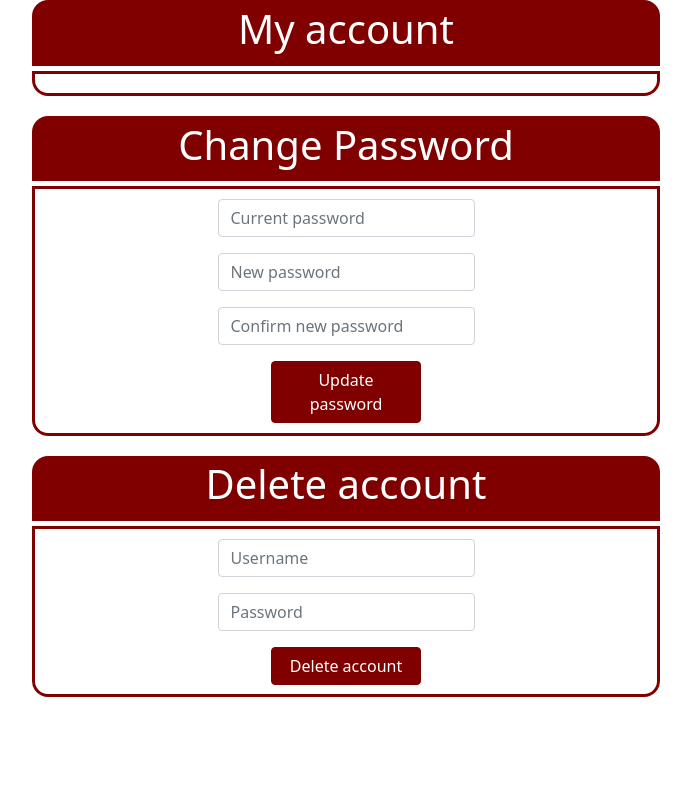
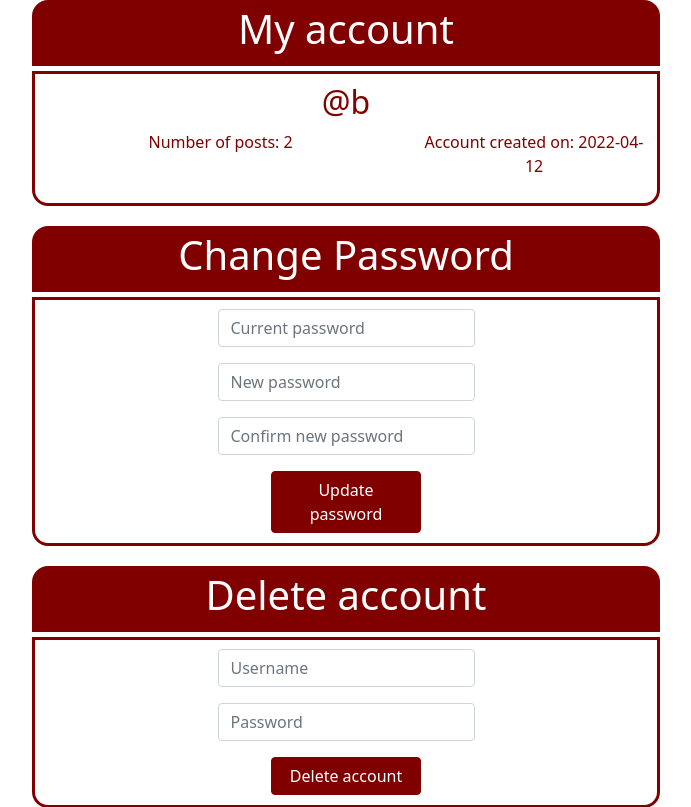
Before and after one commit to Arya-Yazdi/final-project, a Flask app: page /setting in a window 1280 px wide. Shown: the part 74-881 px from the top of the page, without its empty margins (294-985 px from the left). Before the commit the page ends 771 px from the top, so only its background shows below. Run offline with Flask 2, Linux system fonts and the light colour scheme; a user stored in the database is signed in; some libraries are stand-ins or nearby versions; some web fonts are replaced.

Commit message:
faily completed

```diff
--- a/app.py
+++ b/app.py
@@ -218,7 +218,12 @@ def my_posts():
 @app.route("/setting")
 @login_required
 def setting():
-    return render_template("setting.html")
+    user = db.execute ("SELECT * FROM users WHERE id = ?", session["user_id"])
+    username = user[0]["username"]
+    created = user[0]["time"]
+
+    post_length = len(db.execute ("SELECT * FROM posts WHERE user_id = ?", session["user_id"]))
+    return render_template("setting.html", username=username, created=created, post_length=post_length)
 
 # Allow user to change password
 @app.route("/password", methods=["GET", "POST"])
--- a/templates/setting.html
+++ b/templates/setting.html
@@ -11,7 +11,15 @@
     </div>
 
     <div class="users-post-container">
-
+        <h2>@{{ username }}</h2>
+        <div class="row">
+            <div class="column left">
+                <p>Number of posts: {{ post_length }}</p>
+            </div>
+            <div class="column right">
+                <p>Account created on: {{ created }} </p>
+            </div>
+        </div>
     </div>
 
     <div class="users-post-header">
```
Also changed, not shown: final.db.
